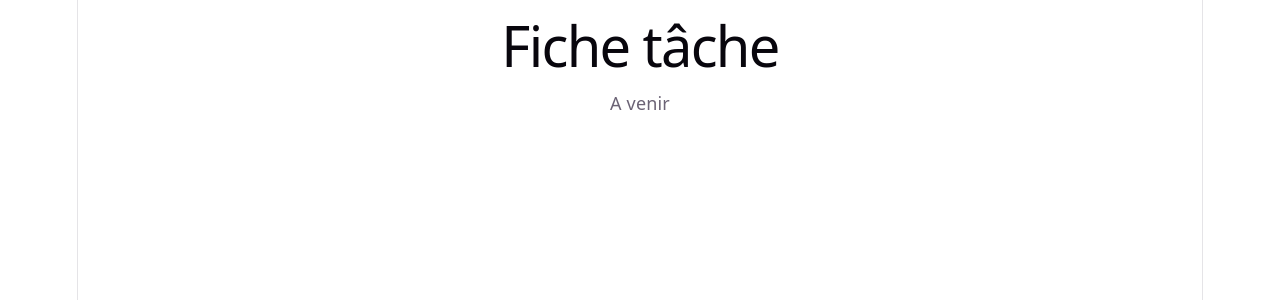
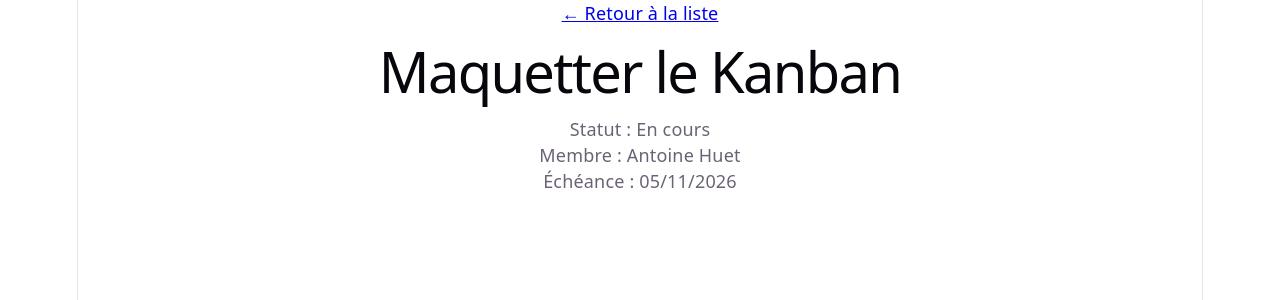
Before and after one commit to HuetAntoine/autosuivi-front, a React (Vite) app: page /taches/1 in a window 1280 px wide. Shown: the top 300 px of the page. Built offline with nearby package versions, Linux system fonts and the light colour scheme; data requests are answered from the project's data file.

Commit message:
feat: ajout fiche tache par id

```diff
--- a/src/App.tsx
+++ b/src/App.tsx
@@ -1,6 +1,7 @@
 import { Routes, Route, Navigate } from 'react-router';
 import { EcranAVenir } from './pages/Tache';
 import { ListeTaches } from './pages/ListeTaches';
+import { FicheTache } from './pages/FicheTache';
 import { FiltresProvider } from './store/FiltresProvider';
 
 export default function App() {
@@ -10,7 +11,7 @@ export default function App() {
                 <Route path="/" element={<Navigate to="/taches" replace />} />
                 <Route path="/taches" element={<ListeTaches />} />
                 <Route path="/taches/nouvelle" element={<EcranAVenir titre="Nouvelle tâche" />} />
-                <Route path="/taches/:id" element={<EcranAVenir titre="Fiche tâche" />} />
+                <Route path="/taches/:id" element={<FicheTache />} />
                 <Route path="/taches/:id/modifier" element={<EcranAVenir titre="Modifier la tâche" />} />
                 <Route path="/projets/:id/kanban" element={<EcranAVenir titre="Kanban" />} />
                 <Route path="/idees" element={<EcranAVenir titre="Backlog d'idées" />} />
--- /dev/null
+++ b/src/pages/FicheTache.tsx
@@ -0,0 +1,26 @@
+import { Link, useParams } from 'react-router';
+import { useFetch, API_URL } from '../hooks/useFetch';
+import { LIBELLES_STATUT, type Membre, type Tache } from '../types';
+
+export function FicheTache() {
+    const { id } = useParams();
+    const { data: tache, loading, error } = useFetch<Tache>(`${API_URL}/taches/${id}`);
+    const { data: membres } = useFetch<Membre[]>(`${API_URL}/membres`);
+
+    if (loading) return <p>Chargement…</p>;
+    if (error || !tache) return <p role="alert">Tâche introuvable.</p>;
+
+    const membre = membres?.find(m => m.id === tache.membreId);
+
+    return (
+        <main>
+            <Link to="/taches">← Retour à la liste</Link>
+            <h1>{tache.titre}</h1>
+            <p>Statut : {LIBELLES_STATUT[tache.statut]}</p>
+            <p>Membre : {tache.membreId === null ? 'Non assignée' : (membre?.nom ?? '…')}</p>
+            {tache.echeance && (
+                <p>Échéance : {new Date(tache.echeance).toLocaleDateString('fr-FR')}</p>
+            )}
+        </main>
+    );
+}
--- a/src/pages/ListeTaches.tsx
+++ b/src/pages/ListeTaches.tsx
@@ -1,3 +1,4 @@
+import { Link } from 'react-router';
 import { BarreFiltres } from '../components/BarreFiltres';
 import { useDebounce } from '../hooks/useDebounce';
 import { useFetch, API_URL } from '../hooks/useFetch';
@@ -29,7 +30,7 @@ export function ListeTaches() {
             <ul>
                 {visibles?.map(t => (
                     <li key={t.id}>
-                        {t.titre} — {LIBELLES_STATUT[t.statut]}
+                        <Link to={`/taches/${t.id}`}>{t.titre}</Link> — {LIBELLES_STATUT[t.statut]}
                     </li>
                 ))}
             </ul>
```
